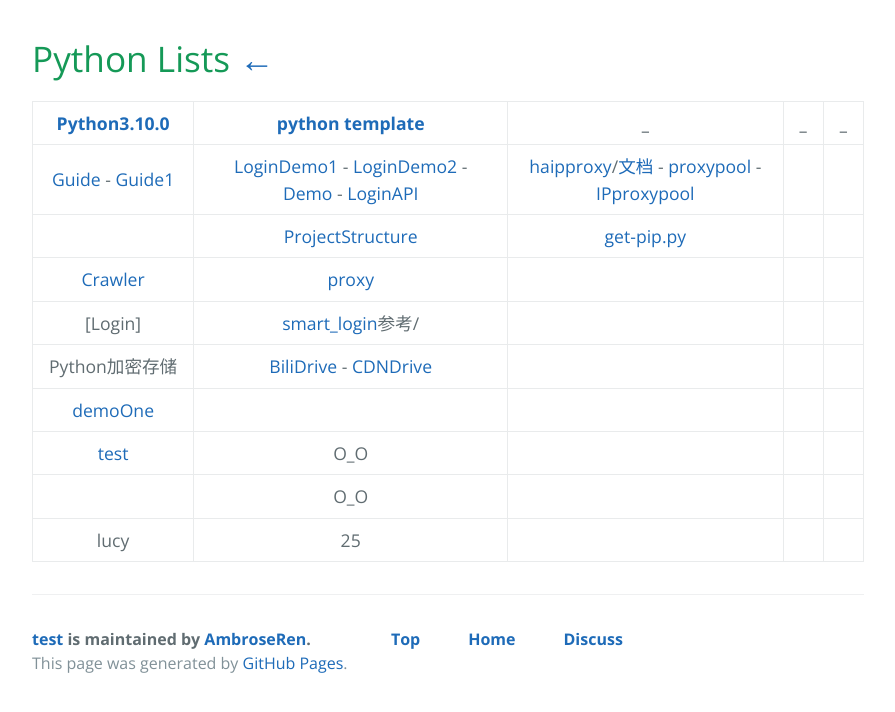
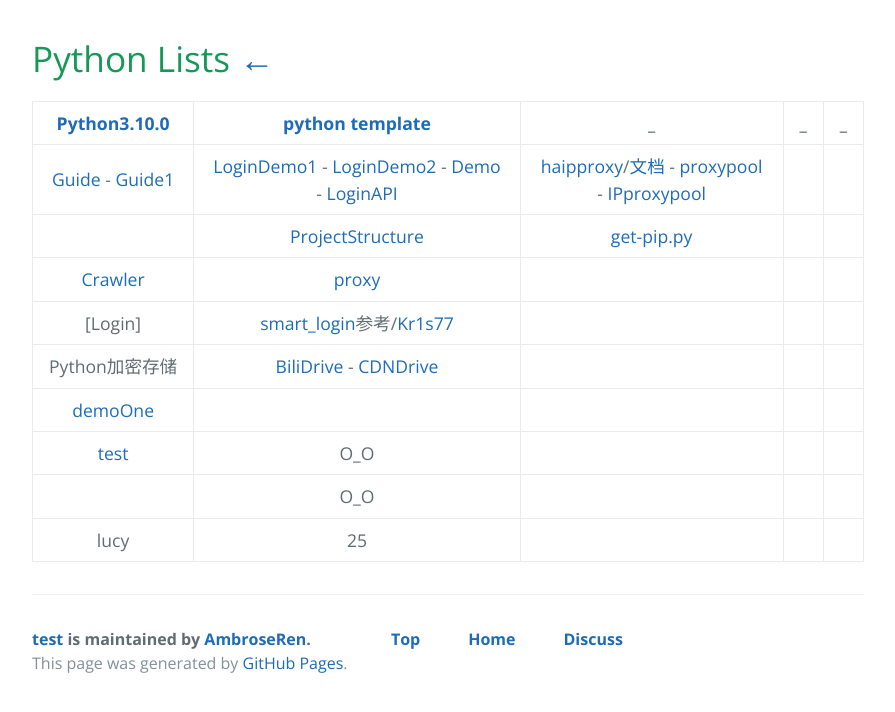
Before and after one commit to AmbroseRen/test, a Jekyll site: the page built from Data/Python/index.md, in a window 1280 px wide. Shown: the top 712 px of the page, without its empty margins (192-1087 px from the left). Built offline with Jekyll 4.4.1, drawn with Linux system fonts in a browser that asks for light colours; our own code applies the rules of GitHub Pages for plain Markdown files; the repository's description, which GitHub fills in, is left out.

Commit message:
Update index.md

```diff
--- a/Data/Python/index.md
+++ b/Data/Python/index.md
@@ -5,7 +5,7 @@
 | [Guide](Guide.md) - [Guide1](https://github.com/TwoWater/Python/blob/master/Res/Python%E5%8D%9A%E5%AE%A2%E7%BD%91%E7%AB%99%E8%B5%84%E6%BA%90.md) | [LoginDemo1](https://github.com/Kr1s77/awesome-python-login-model) - [LoginDemo2](https://github.com/SpiderClub/smart_login) - [Demo](https://github.com/injetlee/Python) - [LoginAPI](https://github.com/CharlesPikachu/DecryptLogin) | [haipproxy](https://github.com/SpiderClub/haipproxy)/[文档](https://spiderclub.github.io/haipproxy/) - [proxypool](https://github.com/jhao104/proxy_pool/blob/master/README.md) - [IPproxypool](https://github.com/qiyeboy/IPProxyPool) | []() | []() |
 | []() | [ProjectStructure](ProjectStructure.md) | [get-pip.py](https://raw.githubusercontent.com/AmbroseRen/test/master/Data/Python/get-pip.py) | []() | []() |
 | [Crawler](Crawler/index.md) | [proxy](proxy/index.md) | []() | []() | []() |
-| [Login] | [smart_login](https://github.com/SpiderClub/smart_login/blob/master/csdn/csdn_login.py)参考/ | []() | []() | []() |
+| [Login] | [smart_login](https://github.com/SpiderClub/smart_login/blob/master/csdn/csdn_login.py)参考/[Kr1s77](https://github.com/Kr1s77/awesome-python-login-model) | []() | []() | []() |
 | Python加密存储 | [BiliDrive](https://github.com/Hsury/BiliDrive) - [CDNDrive](https://github.com/apachecn/CDNDrive) | []() | []() | []() |
 | [demoOne](demoOne/index.md) | []() | []() | []() | []() |
 | [test](https://raw.githubusercontent.com/AmbroseRen/test/master/Data/Python/test.py) | O_O | []() | []() |
```
